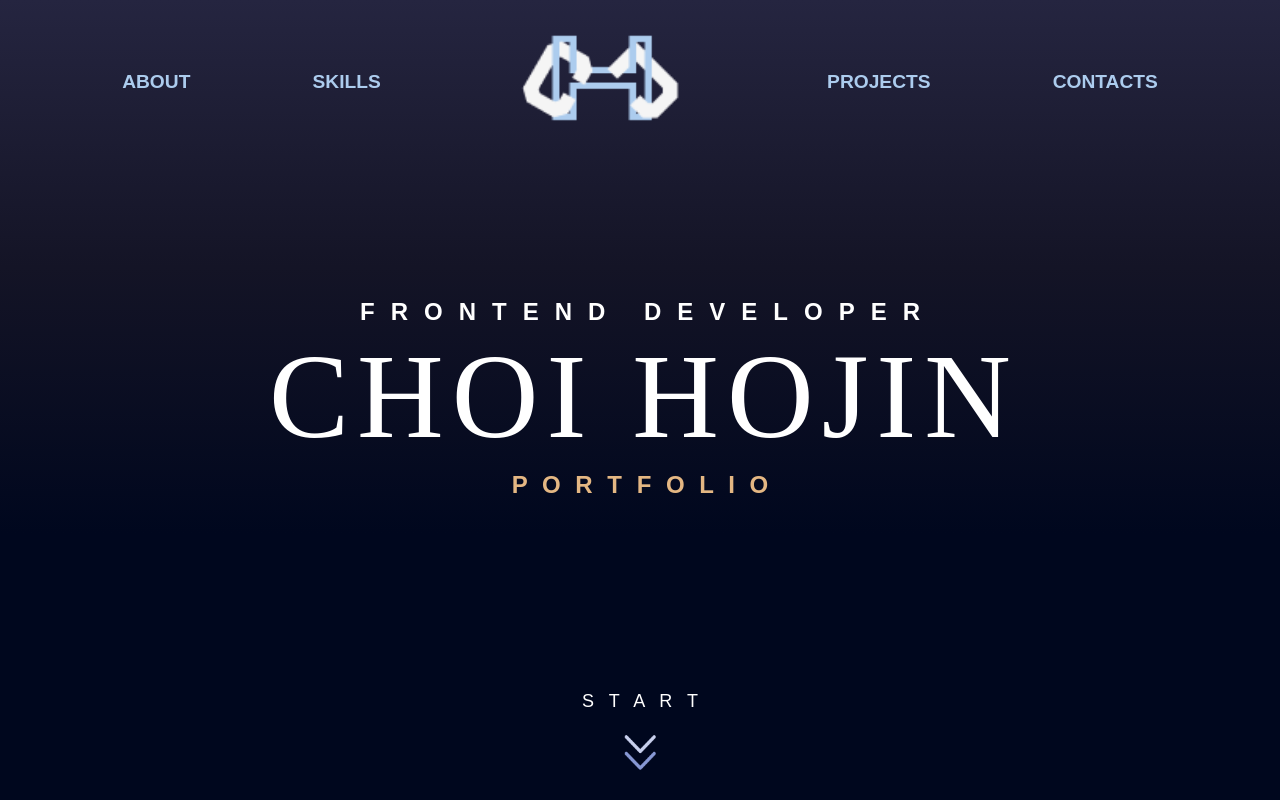
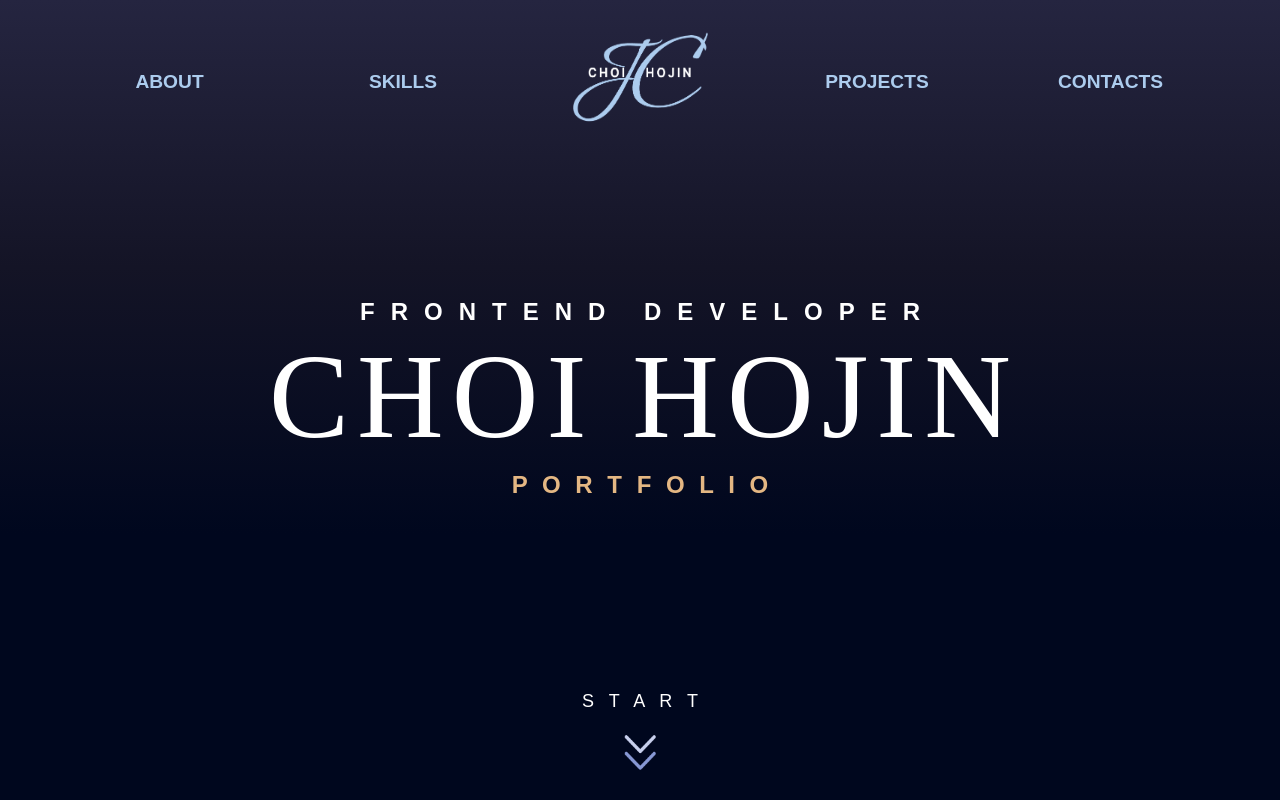
Before and after one commit to Jack42chj/react-pf, a React (Vite) app: page / in a window 1280 px wide. Shown: the top 800 px of the page. Built offline with nearby package versions, Linux system fonts and the light colour scheme; no server answers.

Commit message:
Portfolio Logo, Header Responsive

```diff
--- a/index.html
+++ b/index.html
@@ -3,7 +3,18 @@
     <head>
         <meta charset="UTF-8" />
         <meta name="viewport" content="width=device-width, initial-scale=1.0" />
-        <title>CHJ Portfolio</title>
+        <link rel="icon" type="image/webp" href="/webp/logo/web.webp" />
+        <title>최호진's 포트폴리오 | 신입 프론트엔드 개발자</title>
+        <meta
+            name="description"
+            content="신입 프론트엔드 개발자를 준비하는 최호진의 포트폴리오"
+        />
+        <meta content="CHJ's Portfolio" property="og:title" />
+        <meta
+            content="프론트엔드 개발자를 준비하는 최호진의 포트폴리오"
+            property="og:description"
+        />
+        <meta content="website" property="og:type" />
     </head>
     <body>
         <div id="root"></div>
--- a/src/components/Header.tsx
+++ b/src/components/Header.tsx
@@ -9,18 +9,46 @@ const Wrapper = styled.div`
     align-items: center;
     justify-content: space-evenly;
     margin-top: 10px;
+    @media (max-width: 1025px) {
+        margin-top: 0px;
+    }
+    @media (max-width: 481px) {
+        display: none;
+    }
+`;
+
+const ItemImg = styled.div`
+    cursor: pointer;
+    @media (max-width: 1025px) {
+        img {
+            width: auto;
+            height: 96px;
+        }
+    }
+    @media (max-width: 691px) {
+        img {
+            width: auto;
+            height: 72px;
+        }
+    }
 `;
 
 const NavItem = styled.div`
     cursor: pointer;
     color: #acccee;
     font-weight: bold;
+    text-align: center;
     font-size: 1.2rem;
+    min-width: 128px;
     &:hover {
         color: #e4b783;
     }
     @media (max-width: 1025px) {
         font-size: 0.9rem;
+    }
+    @media (max-width: 691px) {
+        min-width: 64px;
+        font-size: 0.7rem;
     }
 `;
 
@@ -45,13 +73,14 @@ const Header = () => {
                     key={item.page}
                 >
                     {item.name === "LOGO" ? (
-                        <img
-                            src="/webp/logo/name.webp"
-                            alt="name-logo"
-                            width="202px"
-                            height="128px"
-                            style={{ cursor: "pointer" }}
-                        />
+                        <ItemImg>
+                            <img
+                                src="/webp/logo/name.webp"
+                                alt="name-logo"
+                                width="135px"
+                                height="128px"
+                            />
+                        </ItemImg>
                     ) : (
                         <NavItem>{item.name}</NavItem>
                     )}
```
Also changed, not shown: public/webp/logo/name.webp, public/webp/logo/web.webp (added).
